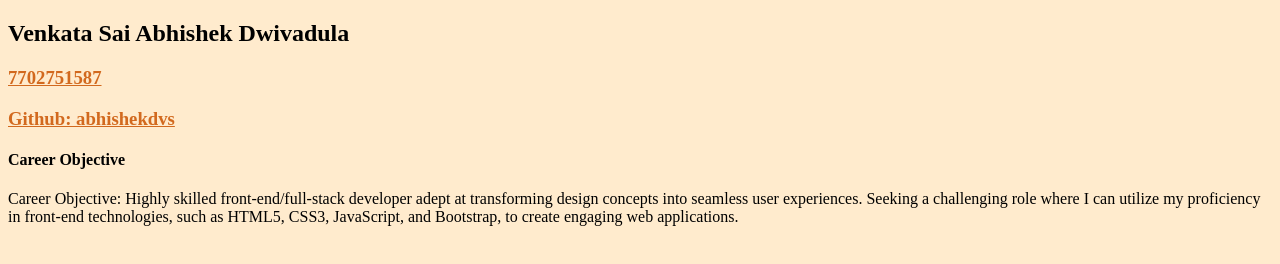
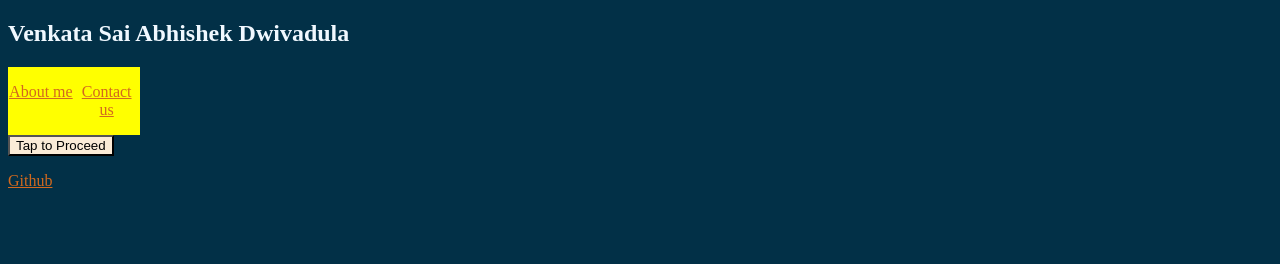
Before and after one commit to AbhishekDvs/echosites, a plain HTML site: page index.html in a window 1280 px wide. Drawn offline with Linux system fonts and the light colour scheme.

Commit message:
First commit

```diff
--- a/components/styles.css
+++ b/components/styles.css
@@ -1,6 +1,30 @@
 html {
-    background:blanchedalmond;
+    background:#023047;
 }
 a {
     color: chocolate;
 }
+
+.defaultClass {
+    color: aliceblue;
+}
+
+.tabs {
+    display: inline-block;
+    width: 10%;
+    margin: 0px 0px 4px 0px;
+    padding: 0px 0px 0px 4px;
+    border-width: 0px 0px 4px 0px;
+    border-color: whitesmoke;
+    border-style: solid;
+}
+
+.firstFlex {
+    display: inline-flex;
+    flex-direction: row;
+    background-color: yellow;
+}
+
+.firstFlex > * {
+    flex-basis: 100px;
+}
--- a/index.html
+++ b/index.html
@@ -3,22 +3,26 @@
     <head>
         <meta charset="UTF-8">
         <title>My Portfolio</title>
+        <meta name="viewport" content="width=device-width, initial-scale=1.0">
         <link rel="stylesheet" href="./components/styles.css">
     </head>
     <body>
-        <div>
-            <h2>Venkata Sai Abhishek Dwivadula</h1>
-            <h3><a href="tel:+917702751587">7702751587</a></h3>
-            <h3><a href="https://github.com/abhishekdvs/">Github: abhishekdvs</a></h3>
+        <h2 class="defaultClass">Venkata Sai Abhishek Dwivadula</h1>
+        <div class="firstFlex">
+            <div>
+                <p style="text-align: center;"><a href="./about.html">About me</a></p>
+            </div>
+            <div>
+                <p style="text-align: center;"><a href="tel:+917702751587">Contact us</a></p>
+            </div>
         </div>
         <div>
-            <h4>Career Objective</h4>
-            <p>
-                Career Objective: Highly skilled front-end/full-stack developer adept at transforming design concepts into
-                seamless user experiences. Seeking a challenging role where I can utilize my
-                proficiency in front-end technologies, such as HTML5, CSS3,
-                JavaScript, and Bootstrap, to create engaging web applications.
-            </p>
+            <button style="background-color: antiquewhite;">
+                Tap to Proceed
+            </button>
         </div>
     </body>
+    <footer>
+        <p><a href="https://github.com/abhishekdvs/">Github</a></p>
+    </footer>
 </html>
```
Also changed, not shown: about.html (added, +20 -0 lines).
